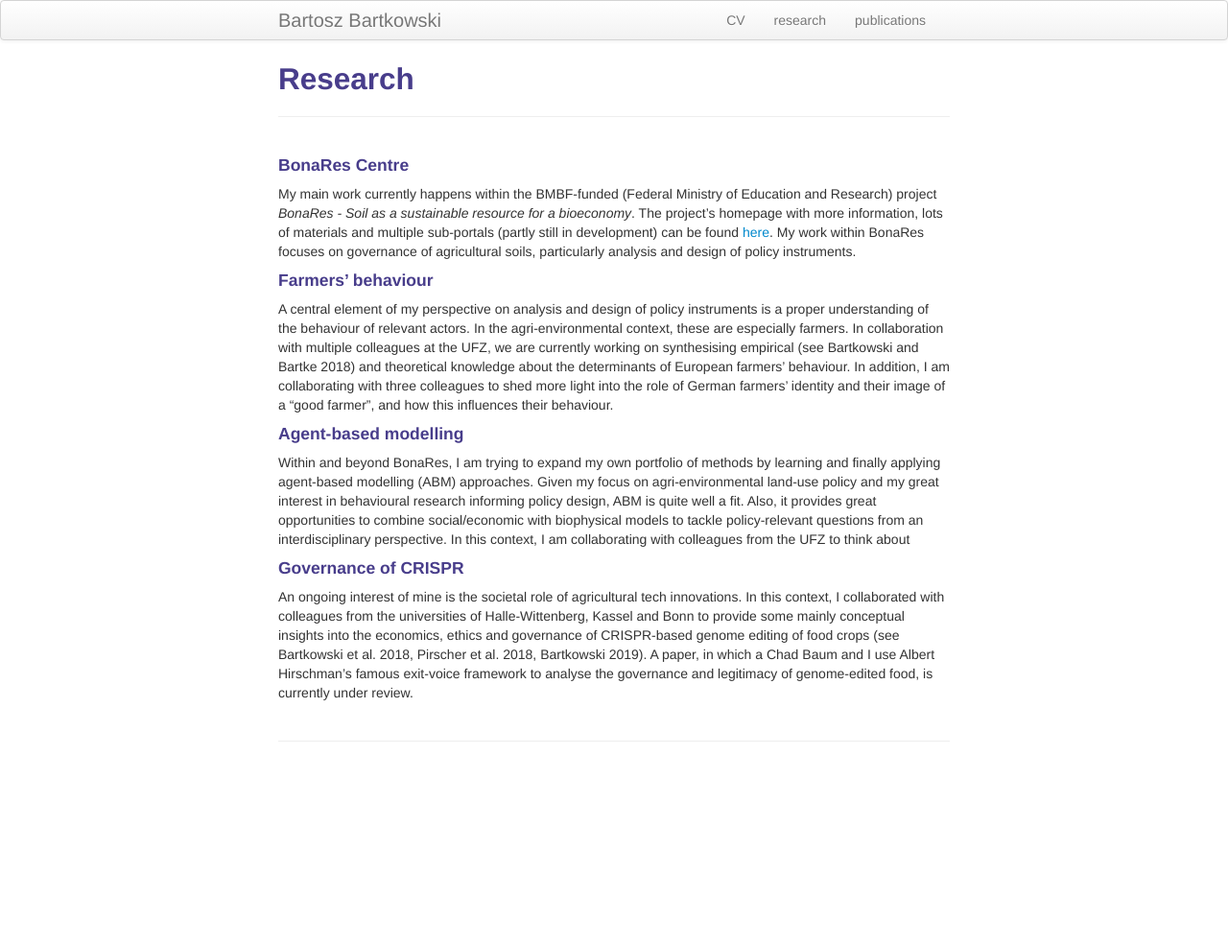
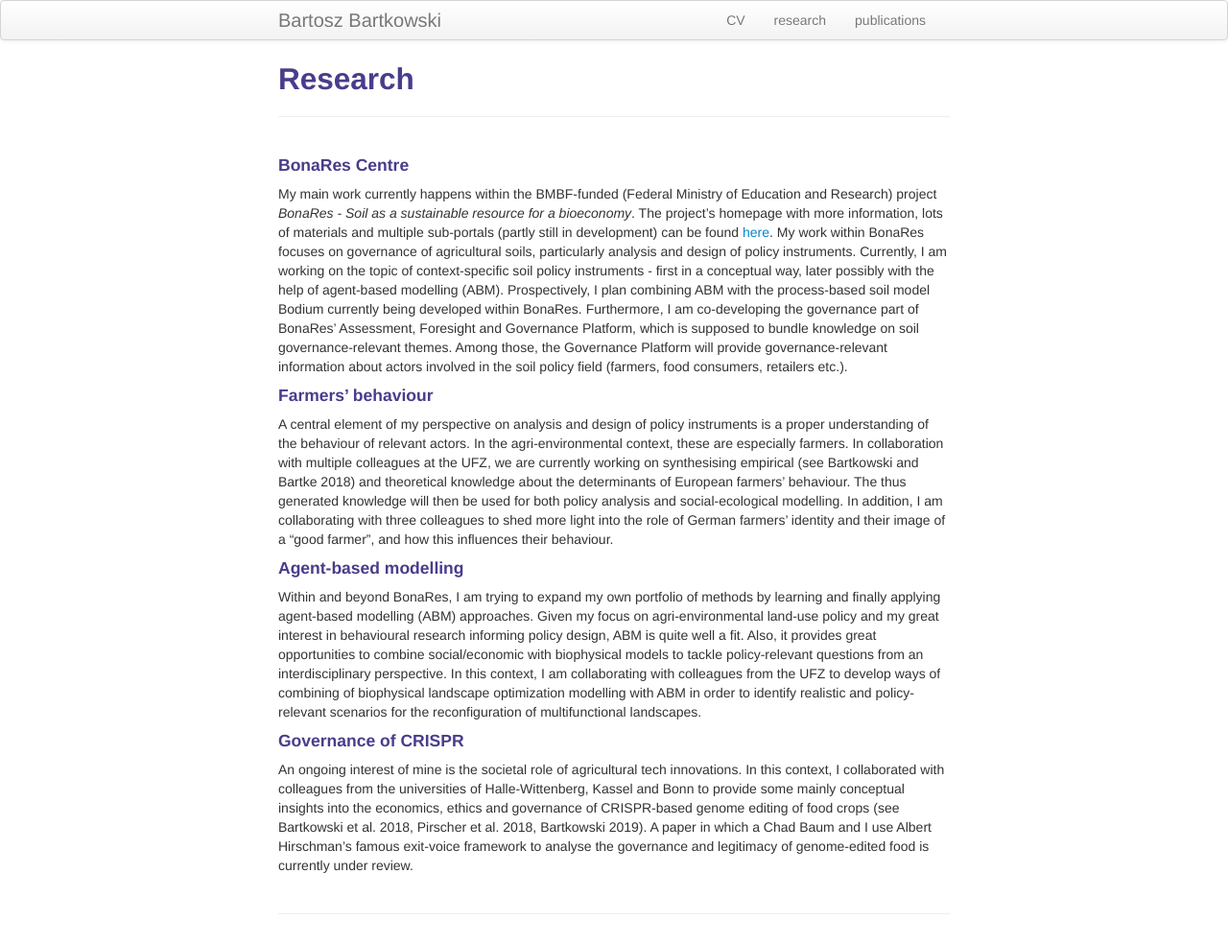
Before and after one commit to BartoszBartk/BartoszBartk.github.io, a Jekyll site: the page built from pages/research.md, in a window 1280 px wide. Shown: the whole page at 96% size. Built offline with Jekyll 4.4.1, drawn with Linux system fonts in a browser that asks for light colours; before the commit the page ends 900 px from its top, so only the background shows below that.

Commit message:
update please

```diff
--- a/pages/research.md
+++ b/pages/research.md
@@ -7,16 +7,16 @@ description: Current research activities
 
 
 #### BonaRes Centre
-My main work currently happens within the BMBF-funded (Federal Ministry of Education and Research) project *BonaRes - Soil as a sustainable resource for a bioeconomy*. The project's homepage with more information, lots of materials and multiple sub-portals (partly still in development) can be found <a href="https://www.bonares.de/">here</a>. My work within BonaRes focuses on governance of agricultural soils, particularly analysis and design of policy instruments.
+My main work currently happens within the BMBF-funded (Federal Ministry of Education and Research) project <i>BonaRes - Soil as a sustainable resource for a bioeconomy</i>. The project's homepage with more information, lots of materials and multiple sub-portals (partly still in development) can be found <a href="https://www.bonares.de/">here</a>. My work within BonaRes focuses on governance of agricultural soils, particularly analysis and design of policy instruments. Currently, I am working on the topic of context-specific soil policy instruments - first in a conceptual way, later possibly with the help of agent-based modelling (ABM). Prospectively, I plan combining ABM with the process-based soil model Bodium currently being developed within BonaRes. Furthermore, I am co-developing the governance part of BonaRes' Assessment, Foresight and Governance Platform, which is supposed to bundle knowledge on soil governance-relevant themes. Among those, the Governance Platform will provide governance-relevant information about actors involved in the soil policy field (farmers, food consumers, retailers etc.).
 
 #### Farmers' behaviour
-A central element of my perspective on analysis and design of policy instruments is a proper understanding of the behaviour of relevant actors. In the agri-environmental context, these are especially farmers. In collaboration with multiple colleagues at the UFZ, we are currently working on synthesising empirical (see Bartkowski and Bartke 2018) and theoretical knowledge about the determinants of European farmers' behaviour. In addition, I am collaborating with three colleagues to shed more light into the role of German farmers' identity and their image of a "good farmer", and how this influences their behaviour.
+A central element of my perspective on analysis and design of policy instruments is a proper understanding of the behaviour of relevant actors. In the agri-environmental context, these are especially farmers. In collaboration with multiple colleagues at the UFZ, we are currently working on synthesising empirical (see Bartkowski and Bartke 2018) and theoretical knowledge about the determinants of European farmers' behaviour. The thus generated knowledge will then be used for both policy analysis and social-ecological modelling. In addition, I am collaborating with three colleagues to shed more light into the role of German farmers' identity and their image of a "good farmer", and how this influences their behaviour.
 
 #### Agent-based modelling
-Within and beyond BonaRes, I am trying to expand my own portfolio of methods by learning and finally applying agent-based modelling (ABM) approaches. Given my focus on agri-environmental land-use policy and my great interest in behavioural research informing policy design, ABM is quite well a fit. Also, it provides great opportunities to combine social/economic with biophysical models to tackle policy-relevant questions from an interdisciplinary perspective. In this context, I am collaborating with colleagues from the UFZ to think about
+Within and beyond BonaRes, I am trying to expand my own portfolio of methods by learning and finally applying agent-based modelling (ABM) approaches. Given my focus on agri-environmental land-use policy and my great interest in behavioural research informing policy design, ABM is quite well a fit. Also, it provides great opportunities to combine social/economic with biophysical models to tackle policy-relevant questions from an interdisciplinary perspective. In this context, I am collaborating with colleagues from the UFZ to develop ways of combining of biophysical landscape optimization modelling with ABM in order to identify realistic and policy-relevant scenarios for the reconfiguration of multifunctional landscapes.
 
 #### Governance of CRISPR
-An ongoing interest of mine is the societal role of agricultural tech innovations. In this context, I collaborated with colleagues from the universities of Halle-Wittenberg, Kassel and Bonn to provide some mainly conceptual insights into the economics, ethics and governance of CRISPR-based genome editing of food crops (see Bartkowski et al. 2018, Pirscher et al. 2018, Bartkowski 2019). A paper, in which a Chad Baum and I use Albert Hirschman's famous exit-voice framework to analyse the governance and legitimacy of genome-edited food, is currently under review.
+An ongoing interest of mine is the societal role of agricultural tech innovations. In this context, I collaborated with colleagues from the universities of Halle-Wittenberg, Kassel and Bonn to provide some mainly conceptual insights into the economics, ethics and governance of CRISPR-based genome editing of food crops (see Bartkowski et al. 2018, Pirscher et al. 2018, Bartkowski 2019). A paper in which a Chad Baum and I use Albert Hirschman's famous exit-voice framework to analyse the governance and legitimacy of genome-edited food is currently under review.
 
 <!-- [click here for the most recent version of the paper]({{ BASE_PATH}}/pages/working_papers/sample-working-paper.pdf) -->
 
```
Also changed, not shown: pages/publications.md (+1 -1 lines), 1 other file.
